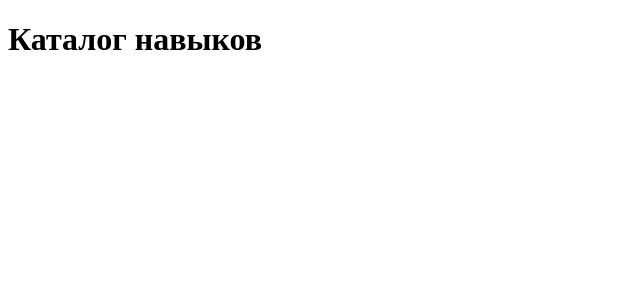
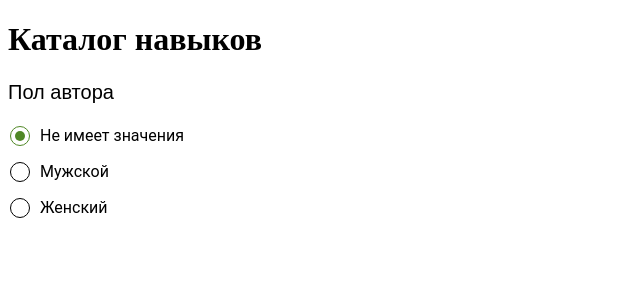
Before and after one commit to MVR75/skill-swap, a React (Vite) app: page / in a window 1280 px wide. Shown: the top 300 px of the page, without its empty margins (0-640 px from the left). Built offline with nearby package versions, Linux system fonts and the light colour scheme.

Commit message:
feat(ui): add RadioGroupUI components

```diff
--- a/src/pages/home/HomePage.tsx
+++ b/src/pages/home/HomePage.tsx
@@ -1,2 +1,25 @@
-const HomePage = () => <h1>Каталог навыков</h1>;
+import { useState } from "react";
+import { RadioGroupUI } from "../../shared/ui/RadioGroup/RadioGroup";
+
+const HomePage = () => {
+  const [state, setState] = useState('any');
+
+  return (
+  <>
+    <h1>Каталог навыков</h1>
+    <RadioGroupUI
+      name="gender"
+      legend="Пол автора"
+      options={[
+        {value: "any", label: 'Не имеет значения'},
+        {value: "man", label: 'Мужской'},
+        {value: "woman", label: 'Женский'}
+      ]}
+      value={state}
+      onChange={setState}
+      direction="vertical"
+    />
+  </>
+  );
+};
 export default HomePage;
--- /dev/null
+++ b/src/shared/ui/RadioGroup/RadioGroup.module.css
@@ -0,0 +1,22 @@
+.radioGroup {
+  margin: 0;
+  padding: 0;
+  border: 0;
+  min-inline-size: 0;
+}
+
+.radioGroup__legend {
+  padding: 0;
+  margin: 0;
+  font-family: Jost, Arial, sans-serif;
+  font-weight: 500;
+  font-size: 20px;
+  line-height: 24px;
+  letter-spacing: -1.1%;
+  margin-bottom: 20px;
+}
+
+.radioGroup__radioContainer {
+  display: flex;
+  gap: 12px;
+}
--- /dev/null
+++ b/src/shared/ui/RadioGroup/RadioGroup.tsx
@@ -0,0 +1,32 @@
+import type { FC } from 'react';
+import type { TRadioGroupProps } from './type';
+import { RadioUI } from '../Radio/Radio';
+import styles from './RadioGroup.module.css'
+
+export const RadioGroupUI: FC<TRadioGroupProps> = ({
+  legend,
+  name,
+  options,
+  value,
+  onChange,
+  direction
+}) => {
+  return (
+    <fieldset className={styles.radioGroup}>
+      {legend && <legend className={styles.radioGroup__legend}>{legend}</legend>}
+      <div
+        className={styles.radioGroup__radioContainer}
+        style={{ flexDirection: direction === "horizontal" ? "row" : "column" }}
+      >
+        {options.map(item => (
+          <RadioUI
+            name={name}
+            value={item.value}
+            checked={value===item.value}
+            onChange={onChange}
+          >{item.label}</RadioUI>
+        ))}
+      </div>
+    </fieldset>
+  );
+};
--- /dev/null
+++ b/src/shared/ui/RadioGroup/type.ts
@@ -0,0 +1,8 @@
+export type TRadioGroupProps = {
+  legend?: string;
+  name: string;
+  options: Array<{ value: string; label: string }>;
+  value: string;
+  onChange: (value: string) => void;
+  direction?: 'horizontal' | 'vertical';
+};
```
